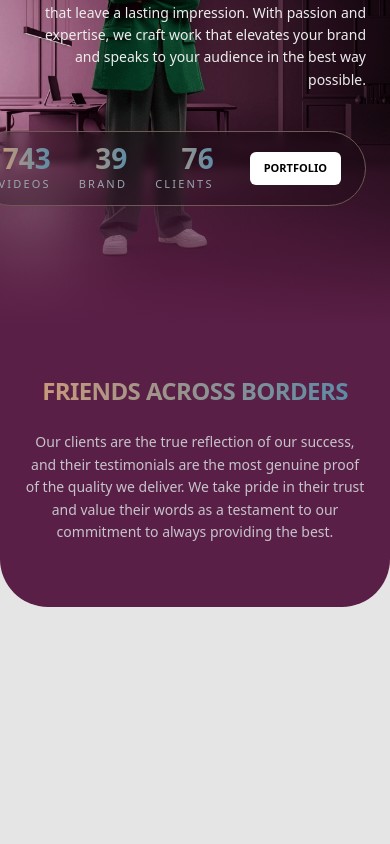
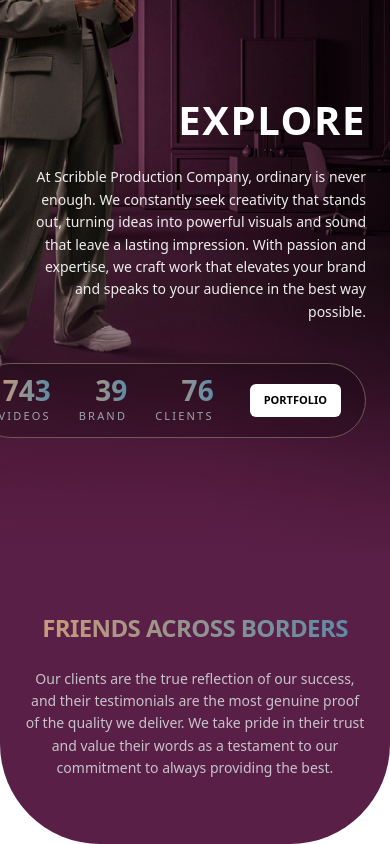
Before and after one commit to suhayb-yahya/scribble, a Next.js app: page / in a window 390 px wide. Shown: the part 4923-5767 px from the top of the page. Before the commit the page ends 5530 px from the top, so only its background shows below. Built offline with nearby package versions, Linux system fonts and the light colour scheme.

Commit message:
more fixes explore section

```diff
--- a/src/app/layout.tsx
+++ b/src/app/layout.tsx
@@ -14,7 +14,7 @@
 }>) {
   return (
     <html lang="en" className="overflow-x-hidden">
-      <body className="antialiased text-black min-h-screen bg-[#e5e5e5] overflow-x-hidden max-w-full">
+      <body className="antialiased text-black min-h-screen bg-white overflow-x-hidden max-w-full">
         <Header />
         {children}
       </body>
--- a/src/components/sections/ExploreSection.tsx
+++ b/src/components/sections/ExploreSection.tsx
@@ -1,12 +1,12 @@
 export default function ExploreSection() {
   return (
     <section
-      className="relative min-h-[72vh] md:min-h-[76vh] py-16 md:py-24 px-6 md:px-10 overflow-hidden rounded-t-[80px] md:rounded-t-[96px] bg-cover bg-center bg-no-repeat bg-[url('/assets/explore-bg.png')]"
+      className="relative z-0 min-h-screen pt-36 md:pt-44 pb-16 md:pb-24 px-6 md:px-10 overflow-hidden rounded-t-[100px] bg-cover bg-[50%_28%] bg-no-repeat bg-[url('/assets/explore-bg.png')] shadow-none"
       aria-label="Explore"
     >
-      <div className="absolute inset-0 bg-gradient-to-r from-transparent via-transparent to-black/50 rounded-t-[80px] md:rounded-t-[96px]" aria-hidden />
+      <div className="absolute inset-0 bg-gradient-to-r from-transparent via-transparent to-black/50" aria-hidden />
       <div className="absolute inset-x-0 bottom-0 h-[35%] bg-gradient-to-t from-[#5A1F46] to-transparent pointer-events-none" aria-hidden />
-      <div className="relative z-10 max-w-6xl mx-auto flex flex-col md:flex-row justify-end items-center md:items-start text-right min-h-[50vh] md:min-h-[55vh]">
+      <div className="relative z-10 max-w-6xl mx-auto flex flex-col md:flex-row justify-end items-center md:items-start text-right min-h-[68vh] md:min-h-[72vh]">
         <div className="w-full max-w-[520px]">
           <h2 className="text-[2.5rem] md:text-[2.75rem] font-bold uppercase text-white tracking-[0.04em] mb-4">
             EXPLORE
--- a/src/components/sections/FriendsAcrossBorders.tsx
+++ b/src/components/sections/FriendsAcrossBorders.tsx
@@ -1,6 +1,6 @@
 export default function FriendsAcrossBorders() {
   return (
-    <section className="bg-[#5A1F46] pt-12 md:pt-[48px] pb-16 md:pb-24 px-6 md:px-10 rounded-b-[48px]">
+    <section className="bg-[#5A1F46] pt-12 md:pt-[48px] pb-16 md:pb-24 px-6 md:px-10 rounded-b-[100px] shadow-none isolate">
       <div className="max-w-[600px] mx-auto text-center">
         <h2 className="text-2xl md:text-[24px] font-bold uppercase tracking-tight mb-6">
           <span className="bg-clip-text text-transparent bg-gradient-to-r from-[#C79A7A] to-[#5C8CA6]">
--- a/src/components/sections/ServicesSection.tsx
+++ b/src/components/sections/ServicesSection.tsx
@@ -33,7 +33,7 @@
 
 export default function ServicesSection() {
   return (
-    <section className="bg-primary text-white pt-24 pb-32 px-6 md:px-10 rounded-b-[3rem] md:rounded-b-[4rem]">
+    <section className="bg-primary text-white pt-24 pb-32 px-6 md:px-10 rounded-b-[100px]">
       <div className="max-w-6xl mx-auto">
         <h2 className="text-4xl md:text-6xl font-bold uppercase text-center tracking-tight mb-8 max-w-4xl mx-auto leading-tight">
           NOTHING PLEASES US<br />EXCEPT THE STRANGE
--- a/src/components/sections/StoryMissionVision.tsx
+++ b/src/components/sections/StoryMissionVision.tsx
@@ -4,7 +4,7 @@
 
 export default function StoryMissionVision() {
   return (
-    <section className="py-20 px-6 md:px-10 bg-white">
+    <section className="relative z-10 py-20 px-6 md:px-10 bg-white">
       <div className="max-w-6xl mx-auto grid grid-cols-1 md:grid-cols-2 gap-12 items-center">
         <div className="space-y-12 ml-6 md:ml-[220px]">
           <div>
```
Also changed, not shown: public/assets/explore-bg.png, 1 other file (tests, documents, lock files or other folders).
